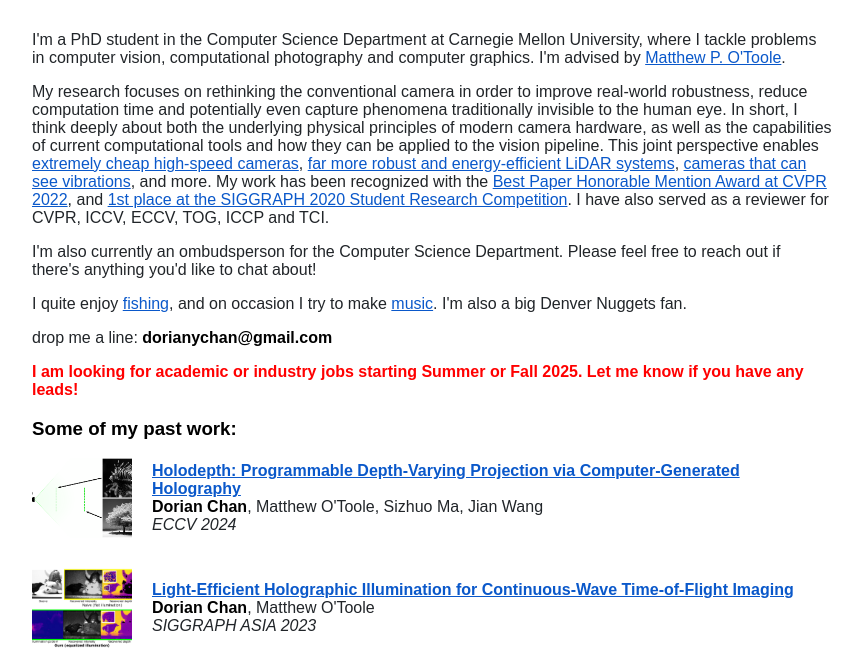
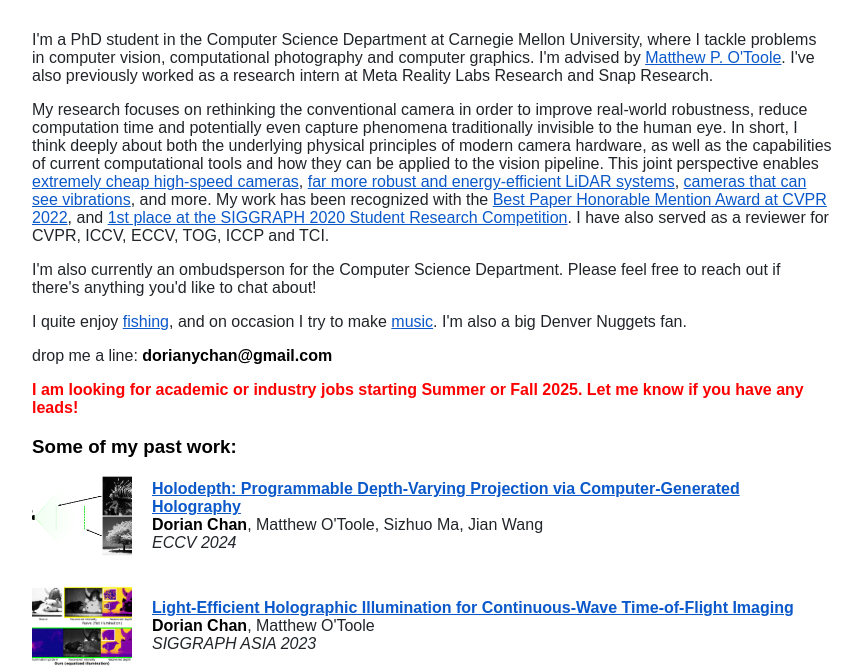
Before and after one commit to antiamoeba/antiamoeba.github.io, a plain HTML site: page index.html in a window 1280 px wide. Shown: the part 161-829 px from the top of the page, without its empty margins (208-1070 px from the left). Drawn offline with Linux system fonts and the light colour scheme.

Commit message:
added internships

```diff
--- a/index.html
+++ b/index.html
@@ -81,7 +81,7 @@
             <br/>
 
             <p>I'm a PhD student in the Computer Science Department at Carnegie Mellon University,
-                where I tackle problems in computer vision, computational photography and computer graphics. I'm advised by <a href="http://www.cs.cmu.edu/~motoole2/">Matthew P. O'Toole</a>.</p>
+                where I tackle problems in computer vision, computational photography and computer graphics. I'm advised by <a href="http://www.cs.cmu.edu/~motoole2/">Matthew P. O'Toole</a>. I've also previously worked as a research intern at Meta Reality Labs Research and Snap Research.</p>
 
             <p>My research focuses on rethinking the conventional camera in order to improve real-world robustness, reduce computation time and potentially even capture phenomena traditionally invisible to the human eye. In short, I think deeply about both the underlying physical principles of modern camera hardware, as well as the capabilities of current computational tools and how they can be applied to the vision pipeline. This joint perspective enables <a href="https://imaging.cs.cmu.edu/spincam/">extremely cheap high-speed cameras</a>, <a href="https://dl.acm.org/doi/abs/10.1145/3610548.3618152">far more robust and energy-efficient LiDAR systems</a>, <a href="https://imaging.cs.cmu.edu/vibration/">cameras that can see vibrations</a>, and more. My work has been recognized with the <a href="https://cvpr2022.thecvf.com/cvpr-2022-paper-awards">Best Paper Honorable Mention Award at CVPR 2022</a>, and  <a href="https://s2020.siggraph.org/conference/program-events/organization-events/student-research-competition/">1st place at the SIGGRAPH 2020 Student Research Competition</a>. I have also served as a reviewer for CVPR, ICCV, ECCV, TOG, ICCP and TCI.</p>
 
```
